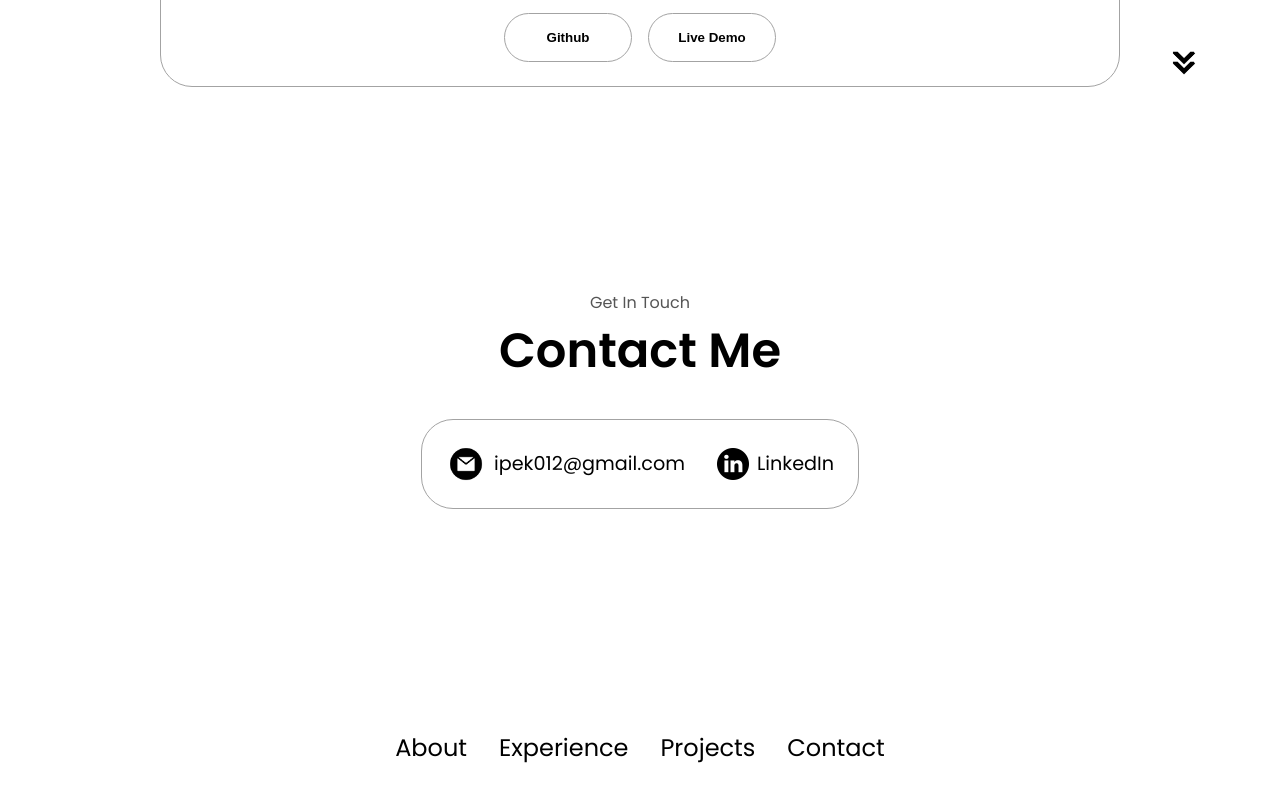
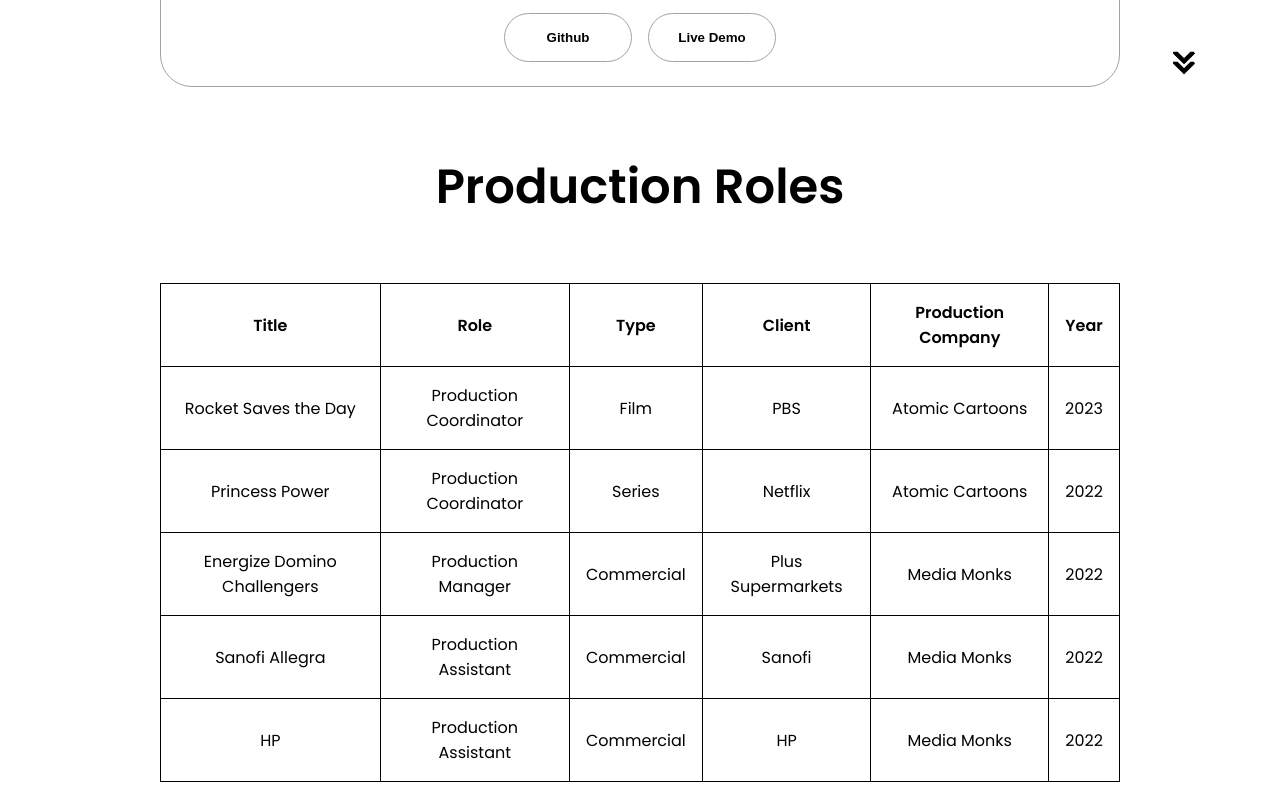
Before and after one commit to IpekKirmiziyesil/Portfolio_website, a plain HTML site: page index.html in a window 1280 px wide. Shown: the part 4256-5042 px from the top of the page. Drawn offline with Linux system fonts and the light colour scheme.

Commit message:
Table
Added new table section

```diff
--- a/index.html
+++ b/index.html
@@ -312,6 +312,84 @@
         onclick="location.href='./#projects'"
         />
     </section>
+    <section id="production">
+        <h1 class="title">Production Roles</h1>
+        <style>
+            table {
+        /* align-items: center; */
+        border: 1px solid black;
+        border-collapse: collapse;
+        text-align: center;
+        width: 100%;
+        border-radius: 20px;
+        }
+
+        td, th {
+        border: 1px solid black;
+        padding: 16px;
+        justify-content: center;
+        }
+
+        </style>
+        <div class="projects-titles" style=>
+            <body>
+                <table>
+                    <thead>
+                        <th>Title</th>
+                        <th>Role</th>
+                        <th>Type</th>
+                        <th>Client</th>
+                        <th>Production Company</th>
+                        <th>Year</th>
+                    </thead>
+                    <div class="projects-info">
+                        <tbody>
+                            <tr>
+                                <td>Rocket Saves the Day</td>
+                                <td>Production Coordinator</td>
+                                <td>Film</td>
+                                <td>PBS</td>
+                                <td>Atomic Cartoons</td>
+                                <td>2023</td>
+                            </tr>
+                            <tr>
+                                <td>Princess Power</td>
+                                <td>Production Coordinator</td>
+                                <td>Series</td>
+                                <td>Netflix</td>
+                                <td>Atomic Cartoons</td>
+                                <td>2022</td>
+                            </tr>
+                            <tr>
+                                <td>Energize Domino Challengers</td>
+                                <td>Production Manager</td>
+                                <td>Commercial</td>
+                                <td>Plus Supermarkets</td>
+                                <td>Media Monks</td>
+                                <td>2022</td>
+                            </tr>
+                            <tr>
+                                <td>Sanofi Allegra</td>
+                                <td>Production Assistant</td>
+                                <td>Commercial</td>
+                                <td>Sanofi</td>
+                                <td>Media Monks</td>
+                                <td>2022</td>
+                            </tr>
+                            <tr>
+                                <td>HP</td>
+                                <td>Production Assistant</td>
+                                <td>Commercial</td>
+                                <td>HP</td>
+                                <td>Media Monks</td>
+                                <td>2022</td>
+                            </tr>
+                        </tbody>
+                    </div>
+                </table>
+            </body>
+        </div>
+    </section>
     <section id="contact">
         <p class="section__text__p1">Get In Touch</p>
         <h1 class="title">Contact Me</h1>
--- a/style.css
+++ b/style.css
@@ -429,3 +429,16 @@
 footer p {
     text-align: center;
 }
+
+/* PRODUCTION SECTION */
+
+#production {
+    position: relative;
+  }
+
+.projects-titles {
+    position: relative;
+    display: flex;
+    justify-content: center;
+    margin-top: 60px;
+}
```
